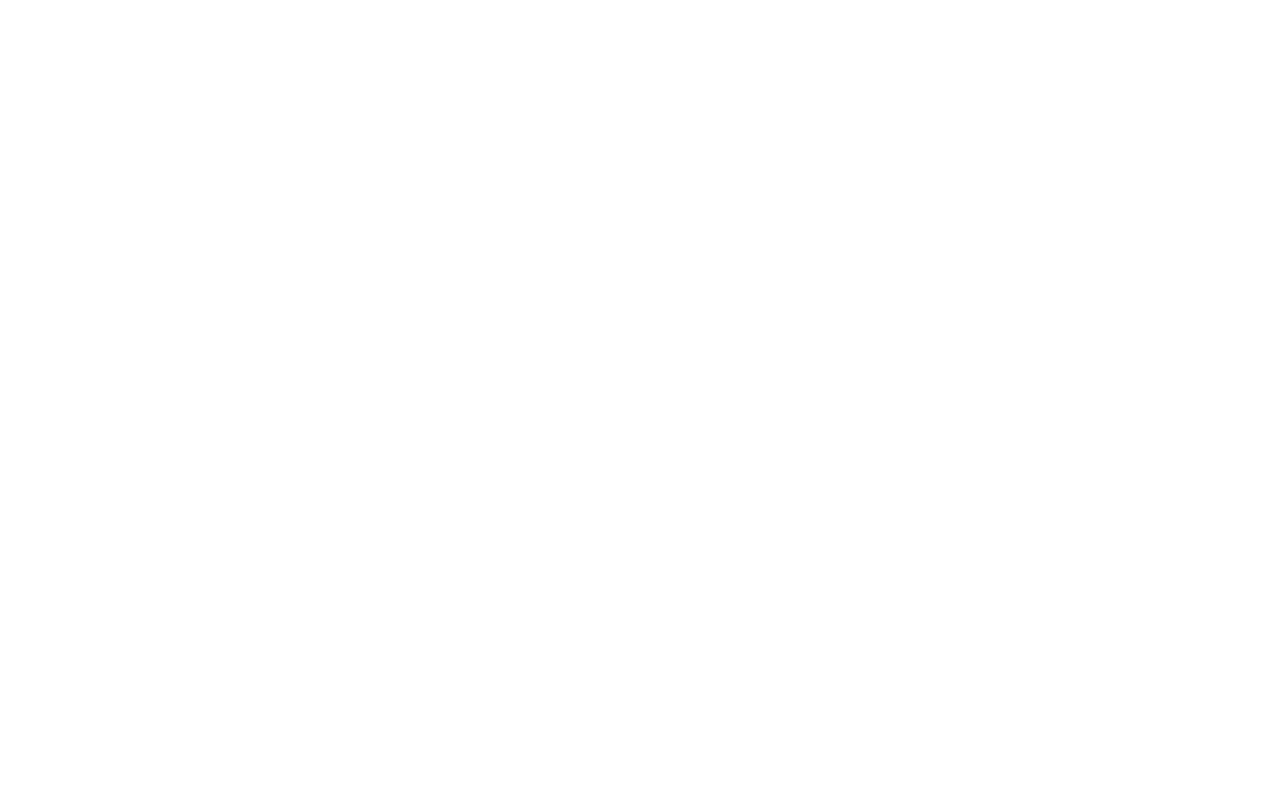
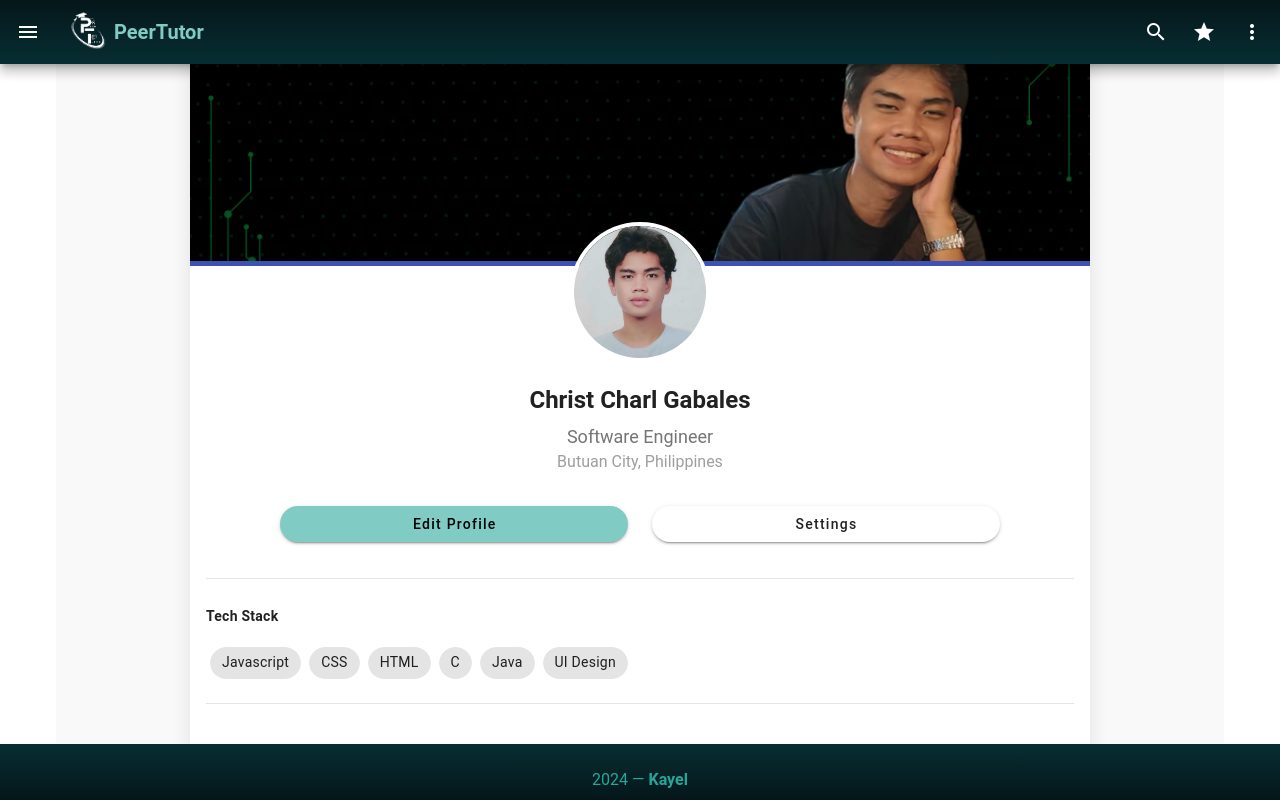
Before and after one commit to jkgulay/PeerTutor, a Vue app in the folder PeerTutor/: page /profile in a window 1280 px wide. Before the commit this address had no page. Shown: the top 800 px of the page. Built offline with nearby package versions, Linux system fonts and the light colour scheme.

Commit message:
Profile View (#9)

```diff
--- a/PeerTutor/src/components/layout/HomeLayout.vue
+++ b/PeerTutor/src/components/layout/HomeLayout.vue
@@ -24,7 +24,9 @@
         <v-col class="d-flex align-center">
           <v-img src="/logo/try2.png" max-width="50"></v-img>
           <v-app-bar-title>
-            <span class="font-weight-bold" style="color: #80cbc4"> PeerTutor </span>
+            <RouterLink to="/home" style="text-decoration: none">
+              <span class="font-weight-bold" style="color: #80cbc4"> PeerTutor </span>
+            </RouterLink>
           </v-app-bar-title>
         </v-col>
 
@@ -53,7 +55,7 @@
           expand-on-hover
           rail
           class="py-14 text-white"
-          style="background-color:#05161a"
+          style="background-color: #05161a"
         >
           <v-list>
             <!-- User Avatar and Info -->
@@ -68,10 +70,12 @@
 
           <!-- Navigation List -->
           <v-list density="compact" nav>
-            <v-list-item prepend-icon="mdi-account-box" ><RouterLink class="text-white" to="">Profile</RouterLink
-              ></v-list-item>
-            <v-list-item prepend-icon="mdi-logout" ><RouterLink class="text-white" to="./">Logout</RouterLink
-              ></v-list-item>
+            <v-list-item prepend-icon="mdi-account-box"
+              ><RouterLink class="text-white" to="/profile">Profile</RouterLink></v-list-item
+            >
+            <v-list-item prepend-icon="mdi-logout"
+              ><RouterLink class="text-white" to="./">Logout</RouterLink></v-list-item
+            >
           </v-list>
         </v-navigation-drawer>
 
--- a/PeerTutor/src/router/index.js
+++ b/PeerTutor/src/router/index.js
@@ -2,6 +2,7 @@
 import LoginView from '@/views/auth/LoginView.vue'
 import RegisterView from '@/views/auth/RegisterView.vue'
 import HomeView from '@/views/system/HomeView.vue'
+import ProfileView from '@/views/system/ProfileView.vue'
 
 const router = createRouter({
   history: createWebHistory(import.meta.env.BASE_URL),
@@ -21,7 +22,11 @@
       name: 'home',
       component: HomeView
     },
-
+    {
+      path: '/profile',
+      name: 'profile',
+      component: ProfileView
+    }
   ]
 })
 
--- /dev/null
+++ b/PeerTutor/src/views/system/ProfileView.vue
@@ -0,0 +1,153 @@
+<script setup>
+import { ref } from 'vue'
+import HomeLayout from '@/components/layout/HomeLayout.vue'
+
+// Ref variables
+const username = ref('Christ Charl Gabales')
+const jobTitle = ref('Software Engineer')
+const location = ref('Butuan City, Philippines')
+</script>
+
+<template>
+  <HomeLayout>
+    <template #content>
+      <v-container class="profile-container d-flex justify-center pa-0">
+        <v-card max-width="900" class="profile-card">
+          <!-- Profile Header with background image and profile info -->
+          <v-img src="/public/cover.jpg" class="background-img" height="250px" cover></v-img>
+
+          <v-container class="profile-header">
+            <v-avatar class="profile-img" size="140">
+              <v-img src="/public/profile.jpg" alt="Profile Image"></v-img>
+            </v-avatar>
+            <div class="profile-info">
+              <h2 class="profile-name">{{ username }}</h2>
+              <p class="profile-job">{{ jobTitle }}</p>
+              <p class="profile-location">{{ location }}</p>
+            </div>
+          </v-container>
+
+          <!-- Profile Details -->
+          <v-card-text class="profile-details pa-4">
+            <!-- Profile Settings Buttons -->
+            <v-row class="profile-settings mb-4" justify="center">
+              <v-col cols="12" md="5" class="mb-2">
+                <v-btn block color="#80cbc4" rounded large elevation="2"> Edit Profile </v-btn>
+              </v-col>
+              <v-col cols="12" md="5" class="mb-2">
+                <v-btn block outlined rounded large> Settings </v-btn>
+              </v-col>
+            </v-row>
+
+            <!-- Skills Section -->
+            <v-divider></v-divider>
+            <v-row class="skills mt-4">
+              <v-col>
+                <h4 class="mb-3">Tech Stack</h4>
+                <v-chip-group column>
+                  <v-chip class="ma-1" color="primary" text-color="white"> Javascript </v-chip>
+                  <v-chip class="ma-1" color="primary" text-color="white"> CSS </v-chip>
+                  <v-chip class="ma-1" color="primary" text-color="white"> HTML </v-chip>
+                  <v-chip class="ma-1" color="primary" text-color="white"> C </v-chip>
+                  <v-chip class="ma-1" color="primary" text-color="white"> Java </v-chip>
+                  <v-chip class="ma-1" color="primary" text-color="white"> UI Design </v-chip>
+                </v-chip-group>
+              </v-col>
+            </v-row>
+
+            <!-- Profile Actions -->
+            <v-divider class="my-4"></v-divider>
+            <v-row class="profile-actions">
+              <v-col cols="12">
+                <v-card class="action-item" outlined elevation="0">
+                  <h5>Ready for work</h5>
+                  <p>Show recruiters that you're ready for work</p>
+                </v-card>
+              </v-col>
+              <v-col cols="12">
+                <v-card class="action-item" outlined elevation="0">
+                  <h5>Share posts</h5>
+                  <p>Share latest news to get connected with others</p>
+                </v-card>
+              </v-col>
+              <v-col cols="12">
+                <v-card class="action-item" outlined elevation="0">
+                  <h5>Update</h5>
+                  <p>Keep your profile updated so that the recruiters know</p>
+                </v-card>
+              </v-col>
+            </v-row>
+          </v-card-text>
+        </v-card>
+      </v-container>
+    </template>
+  </HomeLayout>
+</template>
+
+<style scoped>
+.profile-container {
+  min-height: 100vh;
+  background-color: #f9f9f9;
+  padding-bottom: 80px;
+}
+
+.profile-card {
+  background-color: white;
+  box-shadow: 0 4px 20px rgba(0, 0, 0, 0.1);
+  margin-bottom: 20px;
+}
+
+.background-img {
+  object-fit: cover;
+  border-bottom: 5px solid #3f51b5;
+}
+
+.profile-header {
+  position: relative;
+  text-align: center;
+  margin-top: -60px;
+}
+
+.profile-img {
+  border: 4px solid white;
+}
+
+.profile-info {
+  margin-top: 20px;
+}
+
+.profile-name {
+  font-weight: bold;
+  font-size: 24px;
+  margin-bottom: 5px;
+}
+
+.profile-job {
+  font-size: 18px;
+  color: #757575;
+}
+
+.profile-location {
+  font-size: 16px;
+  color: #9e9e9e;
+}
+
+.skills h4 {
+  font-weight: bold;
+}
+
+.action-item {
+  text-align: center;
+  padding: 20px;
+}
+
+.action-item h5 {
+  font-weight: bold;
+  margin-bottom: 5px;
+}
+
+.v-btn {
+  text-transform: none;
+  font-weight: 500;
+}
+</style>
```
Also changed, not shown: PeerTutor/public/cover.jpg (added), PeerTutor/public/profile.jpg (added).
